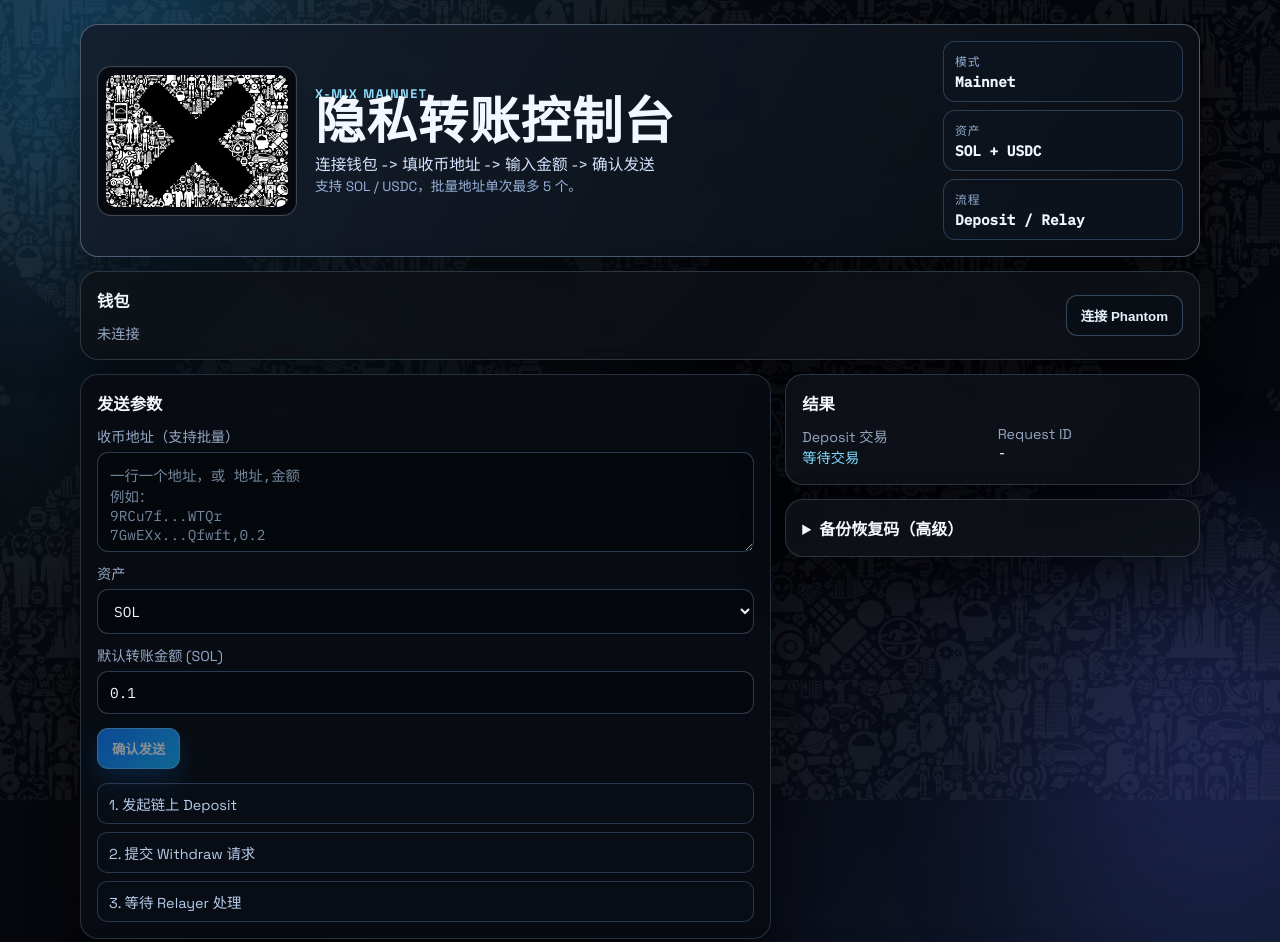
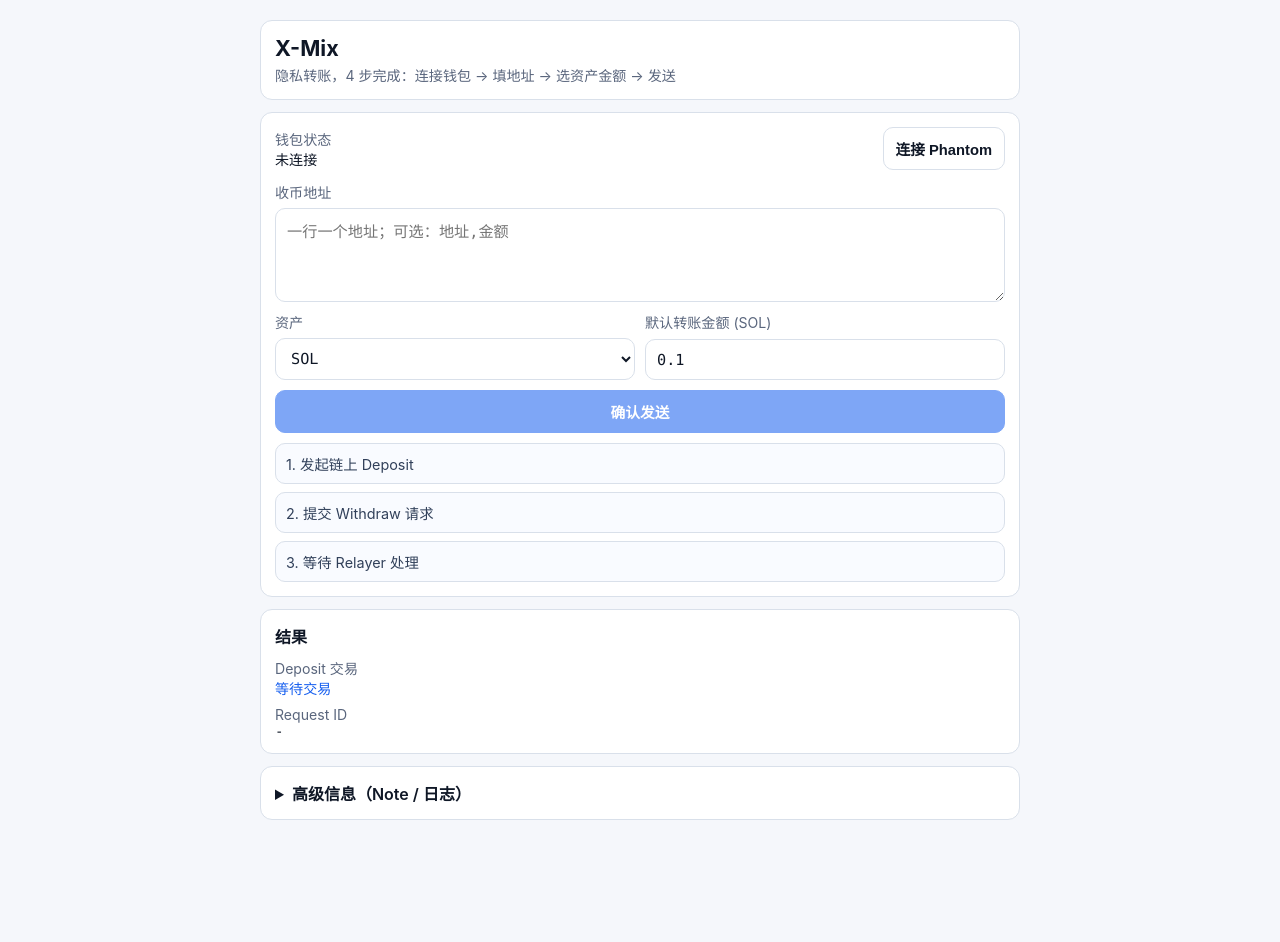
Before and after one commit to x-mix/x-mix-dapp, a website built with Vite: page index.html in a window 1280 px wide. Shown: the top 942 px of the page. After the commit the page ends 848 px from the top, so only its background shows below. Built offline with nearby package versions, Linux system fonts and the light colour scheme; what @solana/web3.js would draw is missing.

Commit message:
feat(ui): simplify transfer page to minimal flow

```diff
--- a/index.html
+++ b/index.html
@@ -4,69 +4,34 @@
     <meta charset="UTF-8" />
     <meta name="viewport" content="width=device-width, initial-scale=1.0" />
     <title>X-Mix</title>
-    <link rel="preconnect" href="https://fonts.googleapis.com" />
-    <link rel="preconnect" href="https://fonts.gstatic.com" crossorigin />
-    <link
-      href="https://fonts.googleapis.com/css2?family=Space+Grotesk:wght@400;500;700&family=IBM+Plex+Mono:wght@400;500&family=Teko:wght@500;600&display=swap"
-      rel="stylesheet"
-    />
     <link rel="stylesheet" href="./styles.css" />
   </head>
   <body>
-    <div class="frame-noise"></div>
-    <div class="glow glow-a"></div>
-    <div class="glow glow-b"></div>
-
-    <main class="shell">
-      <header class="hero card">
-        <figure class="brand-mark">
-          <img src="/brand/xmix.png" alt="X-Mix Logo" />
-        </figure>
-
-        <div class="hero-copy">
-          <p class="tag">X-MIX MAINNET</p>
-          <h1>隐私转账控制台</h1>
-          <p class="sub">连接钱包 -> 填收币地址 -> 输入金额 -> 确认发送</p>
-          <p class="flow-tip">支持 SOL / USDC，批量地址单次最多 5 个。</p>
-        </div>
-
-        <div class="hero-stats">
-          <div class="stat">
-            <span>模式</span>
-            <strong>Mainnet</strong>
-          </div>
-          <div class="stat">
-            <span>资产</span>
-            <strong>SOL + USDC</strong>
-          </div>
-          <div class="stat">
-            <span>流程</span>
-            <strong>Deposit / Relay</strong>
-          </div>
-        </div>
+    <main class="app">
+      <header class="intro card">
+        <h1>X-Mix</h1>
+        <p class="muted">隐私转账，4 步完成：连接钱包 -> 填地址 -> 选资产金额 -> 发送</p>
       </header>
 
       <section class="card">
-        <div class="wallet-head">
+        <div class="wallet-row">
           <div>
-            <h2>钱包</h2>
-            <p id="walletStatus" class="muted">未连接</p>
+            <p class="label">钱包状态</p>
+            <p id="walletStatus" class="mono">未连接</p>
           </div>
-          <button id="connectBtn" class="btn ghost">连接 Phantom</button>
+          <button id="connectBtn" class="btn">连接 Phantom</button>
         </div>
-      </section>
 
-      <section class="panel-grid">
-        <section class="card action-card">
-          <h2>发送参数</h2>
         <label>
-            <span>收币地址（支持批量）</span>
+          <span>收币地址</span>
           <textarea
             id="recipient"
             rows="4"
-              placeholder="一行一个地址，或 地址,金额&#10;例如：&#10;9RCu7f...WTQr&#10;7GwEXx...Qfwft,0.2"
+            placeholder="一行一个地址；可选：地址,金额"
           ></textarea>
         </label>
+
+        <div class="inline-fields">
           <label>
             <span>资产</span>
             <select id="assetSelect">
@@ -78,8 +43,9 @@
             <span id="amountLabel">默认转账金额 (SOL)</span>
             <input id="amountSol" type="text" value="0.1" autocomplete="off" />
           </label>
+        </div>
 
-          <button id="sendBtn" class="btn primary">确认发送</button>
+        <button id="sendBtn" class="btn btn-primary">确认发送</button>
 
         <ul class="steps" id="steps">
           <li id="stepDeposit">1. 发起链上 Deposit</li>
@@ -88,39 +54,35 @@
         </ul>
       </section>
 
-        <aside class="side-stack">
-          <section class="card result-card">
+      <section class="card">
         <h2>结果</h2>
-            <div class="result-grid">
-              <div>
+        <div class="result-item">
           <p class="label">Deposit 交易</p>
-                <a id="txLink" class="mono link" href="#" target="_blank" rel="noreferrer"
-                  >等待交易</a
-                >
+          <a id="txLink" class="mono link" href="#" target="_blank" rel="noreferrer">等待交易</a>
         </div>
-              <div>
+        <div class="result-item">
           <p class="label">Request ID</p>
           <p id="requestId" class="mono">-</p>
         </div>
-            </div>
       </section>
 
-          <details class="card backup-card">
-            <summary>备份恢复码（高级）</summary>
-            <p class="muted">请离线保存。异常时可用该 note 追踪与重建提现请求。</p>
-            <textarea id="note" rows="10" placeholder="发送后自动生成"></textarea>
+      <details class="card">
+        <summary>高级信息（Note / 日志）</summary>
+
+        <div class="advanced-block">
+          <p class="label">Note（请妥善保存）</p>
+          <textarea id="note" rows="8" placeholder="发送后自动生成"></textarea>
           <div class="row">
-              <button id="copyNoteBtn" class="btn ghost" type="button">复制 Note</button>
-              <button id="downloadNoteBtn" class="btn ghost" type="button">下载 Note</button>
+            <button id="copyNoteBtn" class="btn" type="button">复制 Note</button>
+            <button id="downloadNoteBtn" class="btn" type="button">下载 Note</button>
+          </div>
+        </div>
+
+        <div class="advanced-block">
+          <p class="label">状态日志</p>
+          <pre id="logBox"></pre>
         </div>
       </details>
-        </aside>
-      </section>
-
-      <section class="card log-card">
-        <h2>状态日志</h2>
-        <pre id="logBox"></pre>
-      </section>
     </main>
 
     <script type="module" src="./app.js"></script>
--- a/styles.css
+++ b/styles.css
@@ -1,17 +1,13 @@
 :root {
-  --bg: #060709;
-  --bg-soft: #0d1116;
-  --panel: rgba(14, 18, 24, 0.86);
-  --panel-strong: rgba(9, 12, 18, 0.95);
-  --line: rgba(151, 185, 224, 0.22);
-  --line-strong: rgba(178, 210, 247, 0.36);
-  --ink: #f3f7ff;
-  --muted: #95a8c4;
-  --accent: #63d4ff;
-  --accent-strong: #13b8ff;
-  --success: #57d895;
-  --danger: #ff6d7a;
-  --shadow: 0 26px 48px rgba(0, 0, 0, 0.45);
+  --bg: #f5f7fb;
+  --panel: #ffffff;
+  --line: #d9e0ea;
+  --text: #0f1726;
+  --muted: #5a667d;
+  --primary: #155eef;
+  --primary-strong: #0f4ad8;
+  --success: #15803d;
+  --danger: #b42318;
 }
 
 * {
@@ -21,255 +17,101 @@
 body {
   margin: 0;
   min-height: 100vh;
-  font-family: 'Space Grotesk', sans-serif;
-  color: var(--ink);
-  background:
-    radial-gradient(circle at 14% 6%, rgba(88, 192, 255, 0.15), transparent 40%),
-    radial-gradient(circle at 92% 84%, rgba(91, 123, 255, 0.13), transparent 38%),
-    linear-gradient(140deg, #070a0f 0%, #05060b 52%, #080f18 100%);
-  overflow-x: hidden;
+  background: var(--bg);
+  color: var(--text);
+  font-family: -apple-system, BlinkMacSystemFont, 'Segoe UI', sans-serif;
 }
 
-.frame-noise {
-  position: fixed;
-  inset: 0;
-  pointer-events: none;
-  background:
-    linear-gradient(rgba(255, 255, 255, 0.02), rgba(255, 255, 255, 0.02)),
-    url('/brand/xmix.png') center / 560px auto repeat;
-  opacity: 0.052;
-  z-index: 0;
-}
-
-.glow {
-  position: fixed;
-  border-radius: 50%;
-  filter: blur(92px);
-  pointer-events: none;
-  opacity: 0.34;
-  z-index: 1;
-  animation: drift 13s ease-in-out infinite;
-}
-
-.glow-a {
-  width: 360px;
-  height: 360px;
-  background: rgba(29, 154, 230, 0.68);
-  top: -120px;
-  left: -100px;
-}
-
-.glow-b {
-  width: 380px;
-  height: 380px;
-  background: rgba(88, 96, 239, 0.56);
-  right: -130px;
-  bottom: -140px;
-  animation-delay: -5s;
-}
-
-.shell {
-  position: relative;
-  z-index: 2;
-  width: min(1120px, 94vw);
-  margin: 24px auto 34px;
+.app {
+  width: min(760px, 94vw);
+  margin: 20px auto 28px;
   display: grid;
-  gap: 14px;
+  gap: 12px;
 }
 
 .card {
+  background: var(--panel);
   border: 1px solid var(--line);
-  border-radius: 18px;
-  background: var(--panel);
-  box-shadow: var(--shadow);
-  backdrop-filter: blur(8px);
-  min-width: 0;
-  padding: 16px;
-  animation: rise-in 560ms cubic-bezier(0.2, 0.7, 0.2, 1) both;
+  border-radius: 12px;
+  padding: 14px;
 }
 
-.shell > :nth-child(2) {
-  animation-delay: 70ms;
-}
-
-.shell > :nth-child(3) {
-  animation-delay: 130ms;
-}
-
-.shell > :nth-child(4) {
-  animation-delay: 190ms;
-}
-
-.hero {
-  display: grid;
-  grid-template-columns: 200px minmax(0, 1fr) minmax(180px, 240px);
-  gap: 18px;
-  align-items: center;
-  border-color: var(--line-strong);
-  background:
-    linear-gradient(120deg, rgba(20, 30, 45, 0.94), rgba(10, 13, 18, 0.94)),
-    radial-gradient(circle at 85% 18%, rgba(100, 167, 255, 0.14), transparent 45%);
-}
-
-.brand-mark {
-  margin: 0;
-  border: 1px solid rgba(196, 226, 255, 0.28);
-  border-radius: 14px;
-  padding: 8px;
-  background: rgba(5, 7, 12, 0.84);
-  box-shadow: inset 0 0 0 1px rgba(255, 255, 255, 0.03);
-}
-
-.brand-mark img {
-  width: 100%;
-  display: block;
-  border-radius: 10px;
-  object-fit: cover;
-  max-height: 132px;
-}
-
-.hero-copy h1,
-.hero-copy p,
+h1,
 h2,
 p {
   margin: 0;
 }
 
-.tag {
-  color: #8fdfff;
-  font-weight: 700;
-  letter-spacing: 0.13em;
-  text-transform: uppercase;
-  font-size: 0.78rem;
-}
-
-.hero-copy h1 {
-  margin-top: 2px;
-  font-family: 'Teko', sans-serif;
-  font-size: clamp(2rem, 4.4vw, 3.15rem);
-  letter-spacing: 0.02em;
-  line-height: 0.95;
-}
-
-.sub {
-  margin-top: 8px;
-  color: #d4e4ff;
-  font-size: 0.98rem;
-}
-
-.flow-tip {
-  margin-top: 6px;
-  color: #97b3dc;
-  font-size: 0.85rem;
-}
-
-.hero-stats {
-  display: grid;
-  gap: 8px;
-}
-
-.stat {
-  border: 1px solid rgba(122, 171, 226, 0.28);
-  border-radius: 12px;
-  padding: 10px 11px;
-  background: rgba(13, 20, 30, 0.82);
-}
-
-.stat span {
-  display: block;
-  font-size: 0.74rem;
-  letter-spacing: 0.08em;
-  text-transform: uppercase;
-  color: #92aed3;
-}
-
-.stat strong {
-  display: block;
-  margin-top: 3px;
-  font-family: 'IBM Plex Mono', monospace;
-  font-size: 0.9rem;
-  color: #f0f6ff;
-  overflow-wrap: anywhere;
-}
-
-.wallet-head {
-  display: flex;
-  align-items: center;
-  justify-content: space-between;
-  gap: 14px;
+h1 {
+  font-size: 1.35rem;
+  margin-bottom: 4px;
 }
 
 h2 {
-  font-size: 1.02rem;
+  font-size: 1rem;
   margin-bottom: 10px;
 }
 
-.panel-grid {
-  display: grid;
-  grid-template-columns: minmax(0, 1.25fr) minmax(0, 0.75fr);
-  gap: 14px;
+.muted,
+.label,
+label span {
+  color: var(--muted);
+  font-size: 0.88rem;
 }
 
-.side-stack {
-  display: grid;
-  gap: 14px;
-  align-content: start;
-}
-
-.action-card {
-  background: var(--panel-strong);
+.wallet-row {
+  display: flex;
+  justify-content: space-between;
+  gap: 10px;
+  align-items: center;
+  margin-bottom: 12px;
 }
 
 label {
   display: grid;
   gap: 6px;
-  margin-top: 10px;
+  margin-bottom: 10px;
 }
 
-label span,
-.label,
-.muted {
-  color: var(--muted);
-  font-size: 0.89rem;
+.inline-fields {
+  display: grid;
+  gap: 10px;
+  grid-template-columns: 1fr 1fr;
 }
 
 input,
 select,
 textarea {
   width: 100%;
-  font-family: 'IBM Plex Mono', monospace;
-  border: 1px solid rgba(136, 176, 224, 0.3);
-  border-radius: 11px;
-  padding: 11px 12px;
-  font-size: 0.9rem;
-  background: rgba(4, 7, 12, 0.88);
-  color: #f1f7ff;
-}
-
-input::placeholder,
-textarea::placeholder {
-  color: rgba(160, 184, 214, 0.72);
-}
-
-input:focus,
-select:focus,
-textarea:focus {
-  outline: none;
-  border-color: rgba(101, 197, 255, 0.82);
-  box-shadow: 0 0 0 3px rgba(55, 140, 255, 0.2);
+  border: 1px solid var(--line);
+  border-radius: 10px;
+  padding: 10px 11px;
+  font-size: 0.95rem;
+  font-family: ui-monospace, SFMono-Regular, Menlo, Monaco, monospace;
+  color: var(--text);
+  background: #fff;
 }
 
 textarea {
   resize: vertical;
 }
 
+input:focus,
+select:focus,
+textarea:focus {
+  outline: 2px solid rgba(21, 94, 239, 0.2);
+  border-color: var(--primary);
+}
+
 .btn {
-  border: 1px solid rgba(138, 178, 223, 0.34);
-  border-radius: 11px;
-  padding: 10px 14px;
+  border: 1px solid var(--line);
+  border-radius: 10px;
+  padding: 10px 12px;
+  background: #fff;
+  color: var(--text);
+  font-size: 0.92rem;
   font-weight: 600;
   cursor: pointer;
-  transition: transform 0.2s ease, box-shadow 0.2s ease, border-color 0.2s ease;
 }
 
 .btn:disabled {
@@ -277,29 +119,19 @@
   cursor: not-allowed;
 }
 
-.btn:hover:not(:disabled) {
-  transform: translateY(-1px);
+.btn-primary {
+  width: 100%;
+  background: var(--primary);
+  color: #fff;
+  border-color: var(--primary);
 }
 
-.btn.primary {
-  background: linear-gradient(135deg, #0f7cff, #18b2ff);
-  color: #f5fbff;
-  border-color: rgba(95, 193, 255, 0.8);
-  box-shadow: 0 12px 26px rgba(19, 130, 255, 0.3);
-  margin-top: 14px;
-}
-
-.btn.primary:hover:not(:disabled) {
-  box-shadow: 0 16px 32px rgba(19, 130, 255, 0.42);
-}
-
-.btn.ghost {
-  background: rgba(10, 15, 22, 0.84);
-  color: #e7f2ff;
+.btn-primary:hover:not(:disabled) {
+  background: var(--primary-strong);
 }
 
 .steps {
-  margin: 14px 0 0;
+  margin: 10px 0 0;
   padding: 0;
   list-style: none;
   display: grid;
@@ -307,45 +139,44 @@
 }
 
 .steps li {
-  border: 1px solid rgba(112, 153, 206, 0.3);
+  border: 1px solid var(--line);
   border-radius: 10px;
-  padding: 9px 11px;
+  padding: 9px 10px;
+  background: #f9fbff;
+  color: #31405a;
   font-size: 0.9rem;
-  color: #b6cbe8;
-  background: rgba(9, 14, 22, 0.82);
 }
 
 .steps li.running {
-  border-color: rgba(82, 185, 255, 0.58);
-  color: #86ddff;
+  border-color: #93c5fd;
+  color: #1d4ed8;
+  background: #eff6ff;
 }
 
 .steps li.done {
-  border-color: rgba(92, 222, 149, 0.58);
-  color: #8ef0bb;
-  background: rgba(9, 25, 17, 0.88);
+  border-color: #86efac;
+  color: var(--success);
+  background: #f0fdf4;
 }
 
 .steps li.error {
-  border-color: rgba(255, 128, 143, 0.68);
-  color: #ff9ea9;
-  background: rgba(35, 11, 16, 0.9);
+  border-color: #fda4af;
+  color: var(--danger);
+  background: #fff1f2;
 }
 
-.result-grid {
-  display: grid;
-  grid-template-columns: repeat(2, minmax(0, 1fr));
-  gap: 10px;
+.result-item + .result-item {
+  margin-top: 8px;
 }
 
 .mono {
-  font-family: 'IBM Plex Mono', monospace;
-  font-size: 0.89rem;
+  font-family: ui-monospace, SFMono-Regular, Menlo, Monaco, monospace;
+  font-size: 0.88rem;
   overflow-wrap: anywhere;
 }
 
 .link {
-  color: #7fddff;
+  color: var(--primary);
   text-decoration: none;
 }
 
@@ -358,8 +189,12 @@
   font-weight: 600;
 }
 
+.advanced-block {
+  margin-top: 10px;
+}
+
 .row {
-  margin-top: 10px;
+  margin-top: 8px;
   display: flex;
   gap: 8px;
   flex-wrap: wrap;
@@ -367,87 +202,28 @@
 
 #logBox {
   margin: 0;
-  border: 1px solid rgba(103, 145, 196, 0.34);
+  border: 1px solid var(--line);
   border-radius: 10px;
-  background: rgba(4, 8, 13, 0.9);
-  color: #b8d4f7;
-  min-height: 140px;
-  max-height: 280px;
+  min-height: 120px;
+  max-height: 240px;
   overflow: auto;
-  padding: 11px;
-  font-family: 'IBM Plex Mono', monospace;
-  font-size: 0.82rem;
+  background: #f8fafc;
+  padding: 10px;
   white-space: pre-wrap;
   overflow-wrap: anywhere;
-  word-break: break-word;
+  font-size: 0.8rem;
+  line-height: 1.45;
+  color: #31405a;
+  font-family: ui-monospace, SFMono-Regular, Menlo, Monaco, monospace;
 }
 
-@keyframes rise-in {
-  from {
-    opacity: 0;
-    transform: translateY(14px);
-  }
-
-  to {
-    opacity: 1;
-    transform: translateY(0);
-  }
-}
-
-@keyframes drift {
-  0%,
-  100% {
-    transform: translate3d(0, 0, 0);
-  }
-
-  50% {
-    transform: translate3d(0, -14px, 0);
-  }
-}
-
-@media (max-width: 980px) {
-  .hero {
-    grid-template-columns: 170px minmax(0, 1fr);
-  }
-
-  .hero-stats {
-    grid-column: 1 / -1;
-    grid-template-columns: repeat(3, minmax(0, 1fr));
-  }
-
-  .panel-grid {
-    grid-template-columns: 1fr;
-  }
-}
-
-@media (max-width: 760px) {
-  .shell {
-    width: min(620px, 94vw);
-    margin-top: 16px;
-  }
-
-  .card {
-    border-radius: 15px;
-  }
-
-  .hero {
-    grid-template-columns: 1fr;
-  }
-
-  .brand-mark {
-    max-width: 220px;
-  }
-
-  .hero-stats {
-    grid-template-columns: 1fr;
-  }
-
-  .wallet-head {
+@media (max-width: 720px) {
+  .wallet-row {
     flex-direction: column;
     align-items: stretch;
   }
 
-  .result-grid {
+  .inline-fields {
     grid-template-columns: 1fr;
   }
 
```
Lines whose indentation alone changed are shown as unchanged.
